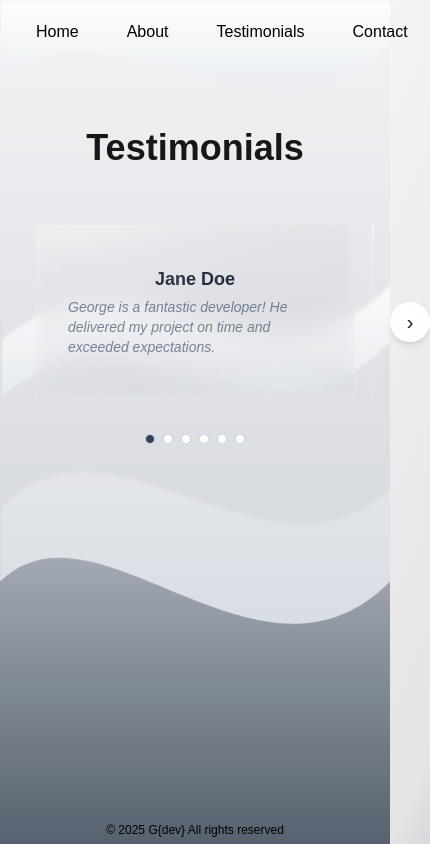
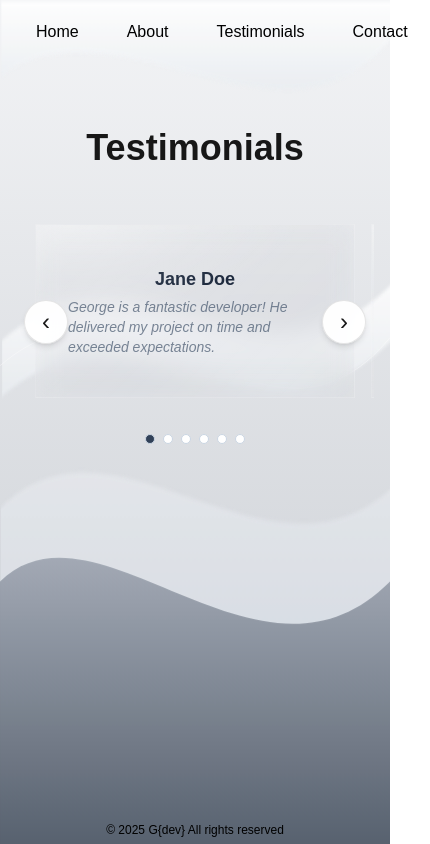
Before and after one commit to gca-dev-90/Portofolio, a Next.js app: page /testimonials in a window 390 px wide. Shown: the whole page, 430 px wide, since content can reach past the window. Built offline with nearby package versions, Linux system fonts and the light colour scheme.

Commit message:
Fix mobile hero icons overlap and make carousel arrows visible/tappable on mobile

```diff
--- a/src/components/CenteredCarousel.tsx
+++ b/src/components/CenteredCarousel.tsx
@@ -33,12 +33,13 @@ function ArrowButton({ direction = "left", onClick, disabled }: { direction: "le
       onClick={onClick}
       disabled={disabled}
       className={
-        "absolute top-1/2 -translate-y-1/2 z-10 grid place-items-center h-10 w-10 rounded-full shadow-md bg-white/95 backdrop-blur " +
-        (isLeft ? "-left-14" : "-right-14") +
+        // On mobile, arrows are inside; on desktop, further out
+        "absolute top-1/2 -translate-y-1/2 z-20 grid place-items-center w-11 h-11 rounded-full shadow-md bg-white/95 backdrop-blur border border-black/10 " +
+        (isLeft ? "left-2 sm:-left-14" : "right-2 sm:-right-14") +
         (disabled ? " opacity-40 cursor-not-allowed" : " hover:bg-white")
       }
     >
-      <span className="text-xl leading-none select-none">
+      <span className="text-2xl leading-none select-none">
         {isLeft ? "\u2039" : "\u203A"}
       </span>
     </button>
--- a/src/components/Hero.tsx
+++ b/src/components/Hero.tsx
@@ -1,8 +1,22 @@
-
 import Image from 'next/image';
 
 const Hero: React.FC = () => (
   <section className="relative flex flex-col items-center justify-center text-center py-24 text-foreground overflow-hidden">
+    {/* ICONS LAYER (behind) */}
+    <ul className="pointer-events-none absolute inset-0 z-0">
+      {/* Hide or shrink most icons on phones */}
+      <li className="hidden sm:block absolute left-[8%] top-[12%] w-14 h-14">
+        <img src="/icons/html5.svg" className="w-full h-full" alt="HTML5" />
+      </li>
+      <li className="hidden sm:block absolute right-[14%] top-[18%] w-12 h-12">
+        <img src="/icons/mysql.svg" className="w-full h-full" alt="MySQL" />
+      </li>
+      <li className="absolute left-[6%] bottom-[18%] w-10 h-10 sm:w-12 sm:h-12 opacity-90">
+        <img src="/icons/css3.svg" className="w-full h-full" alt="CSS3" />
+      </li>
+      {/* Add more icons as needed, using hidden sm:block or smaller sizes for mobile */}
+    </ul>
+
     <div className="relative z-10">
       {/* Avatar + equal-size halo */}
       <div className="relative w-[260px] h-[260px] mb-6 mx-auto">
@@ -15,8 +29,8 @@ const Hero: React.FC = () => (
         >
           <div className="w-full h-full backdrop-brightness-110 backdrop-blur-sm" />
         </div>
-  {/* Single fast orb */}
-  <div className="orbit-dot w-[260px] h-[260px] sm:w-[280px] sm:h-[280px] z-0" />
+        {/* Single fast orb */}
+        <div className="orbit-dot w-[260px] h-[260px] sm:w-[280px] sm:h-[280px] z-0" />
         <Image
           src="/WebPicture.png"
           alt="Web Picture"
@@ -26,7 +40,7 @@ const Hero: React.FC = () => (
           priority
         />
       </div>
-      {/* Text block (no background alteration to preserve page colors) */}
+      {/* Text block */}
       <div className="relative mb-2">
         <h1 className="text-5xl sm:text-6xl font-extrabold mb-4 text-accent-blue">G{'{'}dev{'}'}</h1>
         <p className="text-xl sm:text-2xl mb-6 text-black dark:text-black">Freelancer Web Developer</p>
--- /dev/null
+++ b/src/components/Untitled-1.md
@@ -0,0 +1,12 @@
+<ul className="pointer-events-none absolute inset-0 z-0">
+  <li className="hidden sm:block absolute left-[8%] top-[12%] w-14 h-14">
+    <img src="/icons/html5.svg" className="w-full h-full" alt="HTML5" />
+  </li>
+  <li className="hidden sm:block absolute right-[14%] top-[18%] w-12 h-12">
+    <img src="/icons/mysql.svg" className="w-full h-full" alt="MySQL" />
+  </li>
+  <li className="absolute left-[6%] bottom-[18%] w-10 h-10 sm:w-12 sm:h-12 opacity-90">
+    <img src="/icons/css3.svg" className="w-full h-full" alt="CSS3" />
+  </li>
+  {/* ...other icons, mostly hidden on mobile... */}
+</ul>
```
